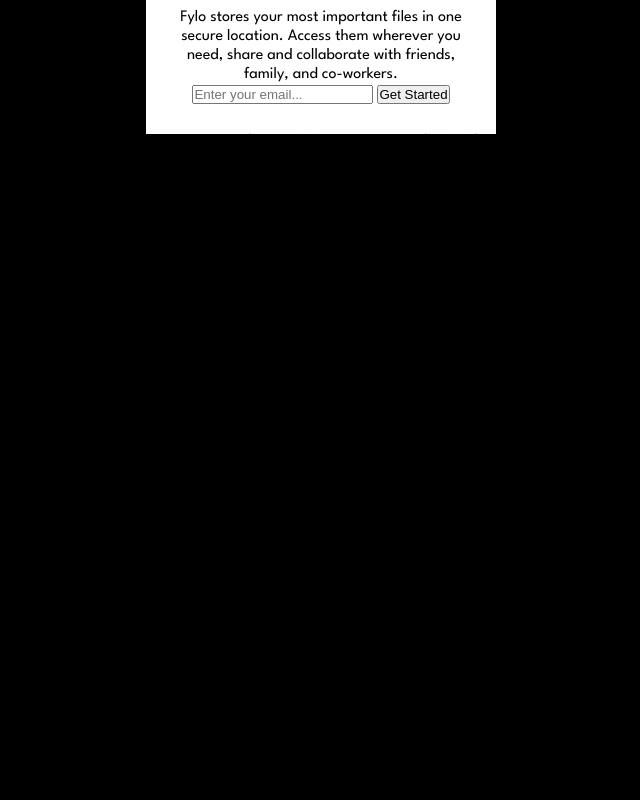
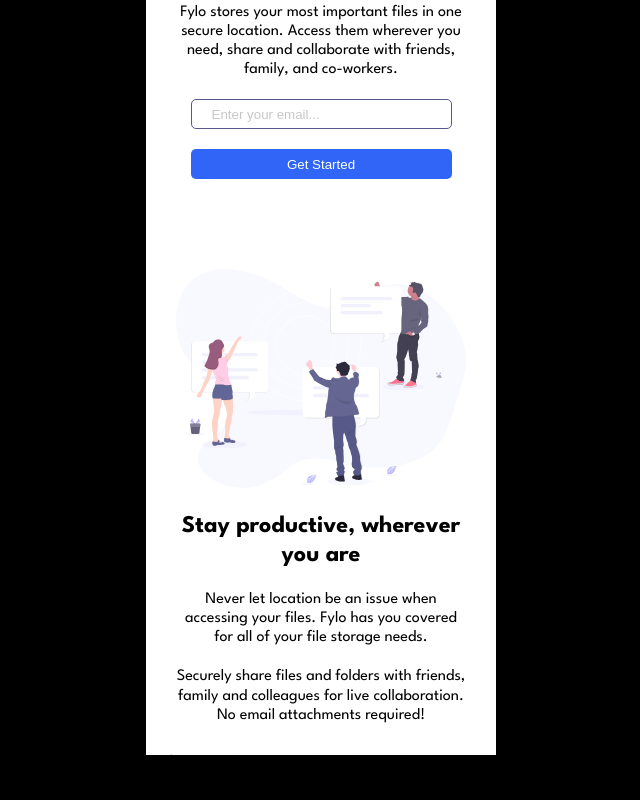
Before and after one commit to AlexeyKramarchuk/fylo-landing-page, a plain HTML site: page index.html in a window 1280 px wide. Shown: the part 472-1272 px from the top of the page, without its empty margins (319-959 px from the left). Before the commit the page ends 800 px from the top, so only its background shows below. Drawn offline with Linux system fonts and the light colour scheme.

Commit message:
second-commit

```diff
--- a/index.html
+++ b/index.html
@@ -33,6 +33,14 @@
   <input type="text" class="promo-input" placeholder="Enter your email...">
   <button class="promo-btn">Get Started</button>
   </section>
+  <section class="promo">
+    <img src="./images/illustration-2.svg" alt="promo-img" class="promo-img">
+    <h2 class="promo-header">Stay productive, wherever you are</h2>
+    <p class="promo-text">Never let location be an issue when accessing your files. Fylo has you
+      covered for all of your file storage needs.</p>
+      <p class="promo-text">Securely share files and folders with friends, family and colleagues for
+        live collaboration. No email attachments required!</p>
+  </section>
 </main>
 
 
@@ -51,13 +59,11 @@
 
 
 
-Stay productive, wherever you are
 
-Never let location be an issue when accessing your files. Fylo has you
-covered for all of your file storage needs.
 
-Securely share files and folders with friends, family and colleagues for
-live collaboration. No email attachments required!
+
+
+
 
 See how Fylo works
 
--- a/style/style.scss
+++ b/style/style.scss
@@ -50,16 +50,30 @@ body {
         &-img {
             width: 100%;
             margin-top: 50px;
-            padding: 10px;
         }
-        &-header {
-            margin-top: 20px;
-            line-height: 1.2;
-        }
+        &-header,
         &-text {
             margin-top: 20px;
             line-height: 1.2;
         }
+        &-input,
+        &-btn {
+            margin-top: 20px;
+            width: 90%;
+            height: 30px;
+            border: 1px solid $desaturated-blue;
+            border-radius: 5px;
+
+        }
+        &-input::placeholder {
+            padding: 20px;
+            opacity: 0.4;
+        }
+        &-btn {
+            background-color: $bright-blue;
+            color: $white;
+            border: none;
+            cursor: pointer;
+        }
     }
-
 }
```
Also changed, not shown: style/style.css, 1 other file.
